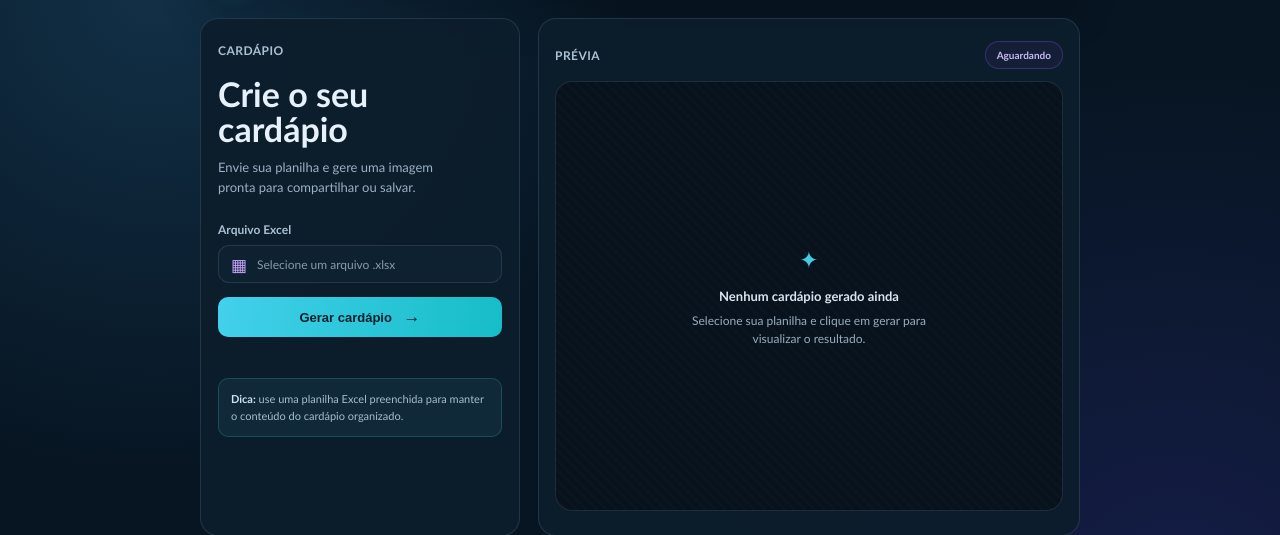
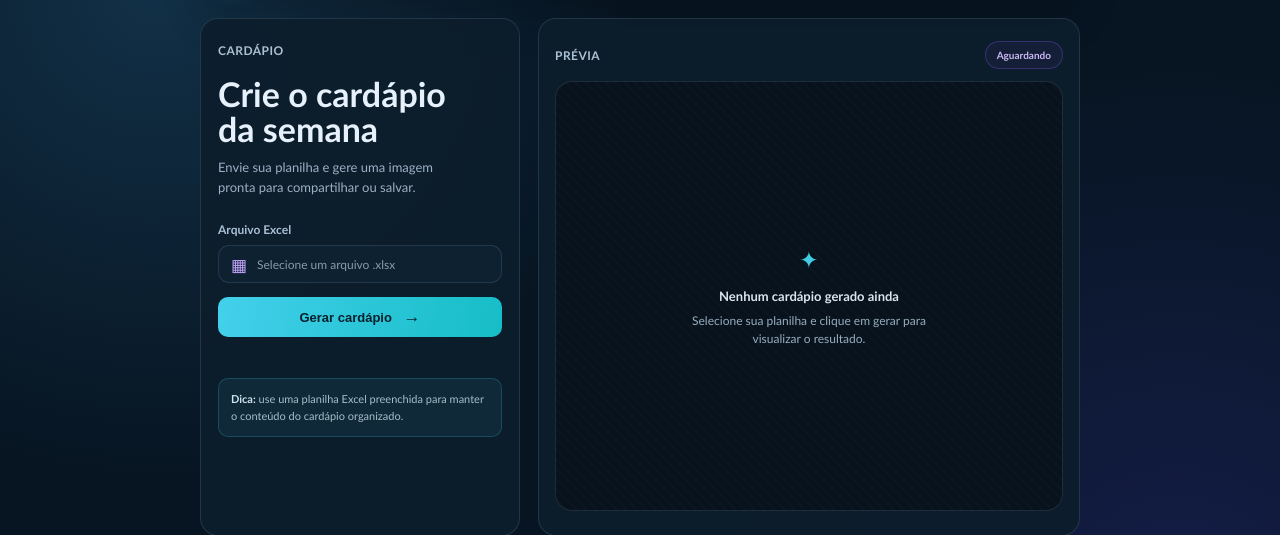
Before and after one commit to giovanidalosta/gerador-cardapio, a Flask app: page / in a window 1280 px wide. Shown: the part 88-623 px from the top of the page. Run offline with Flask 3, Linux system fonts and the light colour scheme.

Commit message:
Atualiza titulo da pagina

```diff
--- a/templates/index.html
+++ b/templates/index.html
@@ -19,7 +19,7 @@
         <section class="workspace">
             <div class="control-panel">
                 <p class="eyebrow">CARDÁPIO</p>
-                <h1>Crie o seu<br>cardápio</h1>
+                <h1>Crie o cardápio<br>da semana</h1>
                 <p class="intro">Envie sua planilha e gere uma imagem pronta para compartilhar ou salvar.</p>
 
                 <form id="upload-form" enctype="multipart/form-data">
```
